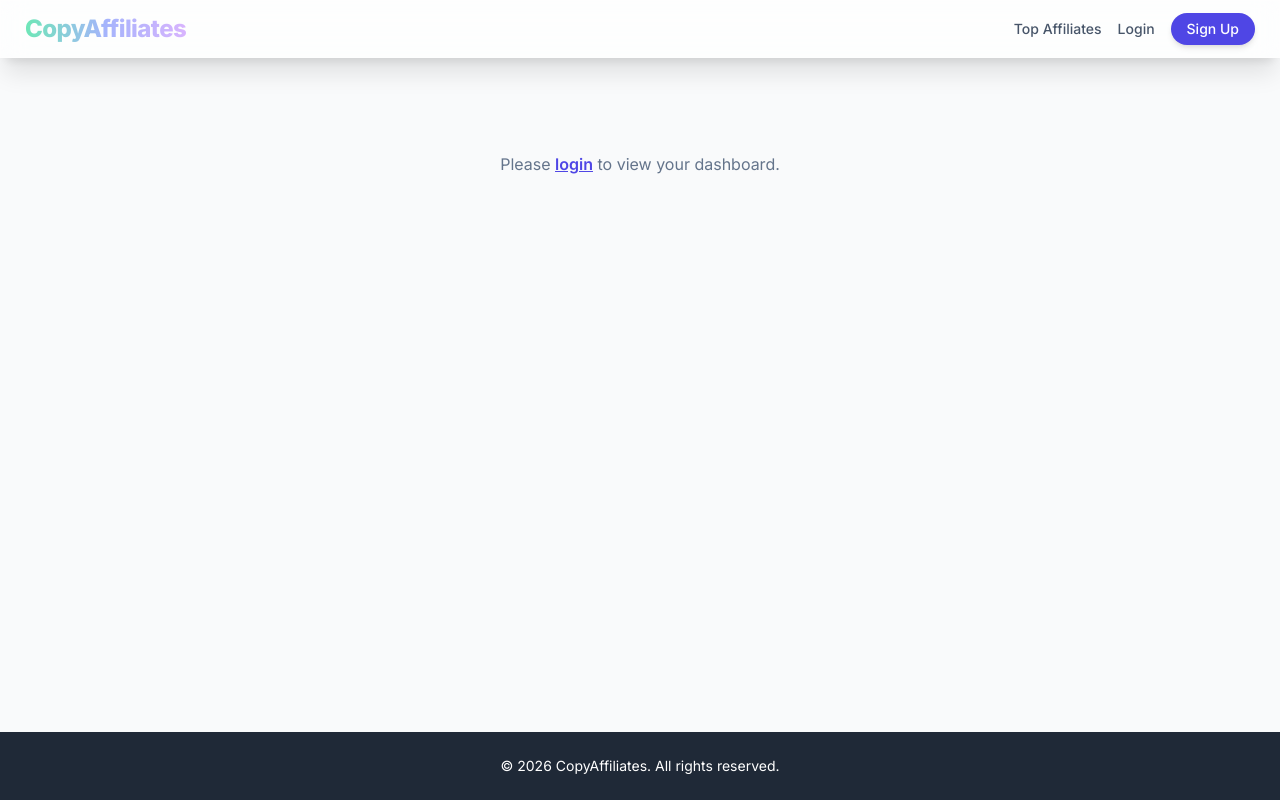
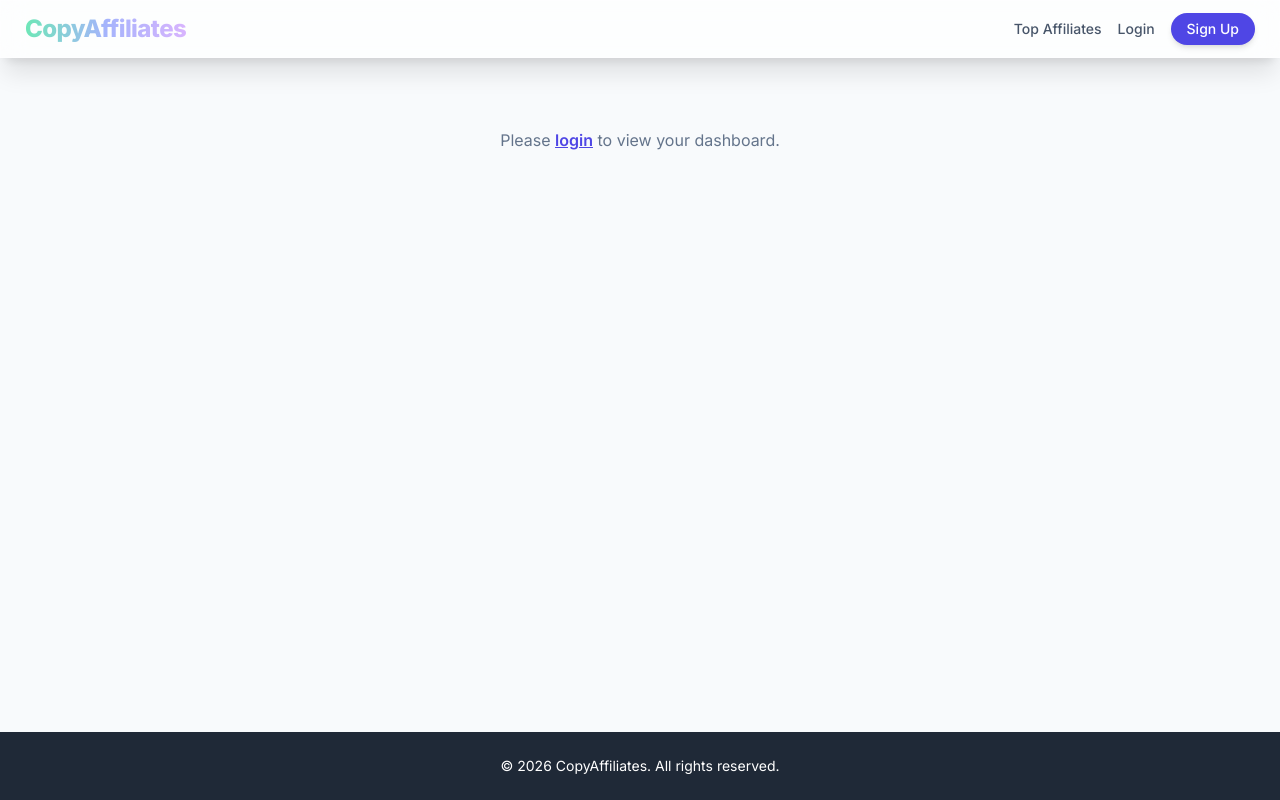
Before and after one commit to hejshjhdbdjsjh/affiliate, a React (Vite) app: page / in a window 1280 px wide. Built offline with nearby package versions, Linux system fonts and the light colour scheme.

Commit message:
Update App.jsx

```diff
--- a/src/App.jsx
+++ b/src/App.jsx
@@ -12,9 +12,9 @@
   return (
     <AuthProvider>
       <BrowserRouter>
-        <div className="flex flex-col min-h-screen bg-gray-50">
+        <div className="flex flex-col min-h-screen bg-slate-50">
           <Navbar />
-          <main className="flex-grow container mx-auto px-4 py-6">
+          <main className="flex-grow">
             <Routes>
               <Route path="/" element={<Home />} />
               <Route path="/affiliates" element={<Affiliates />} />
```
